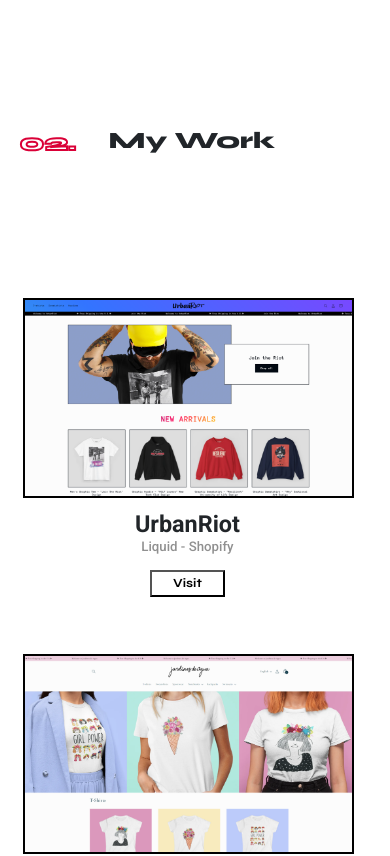
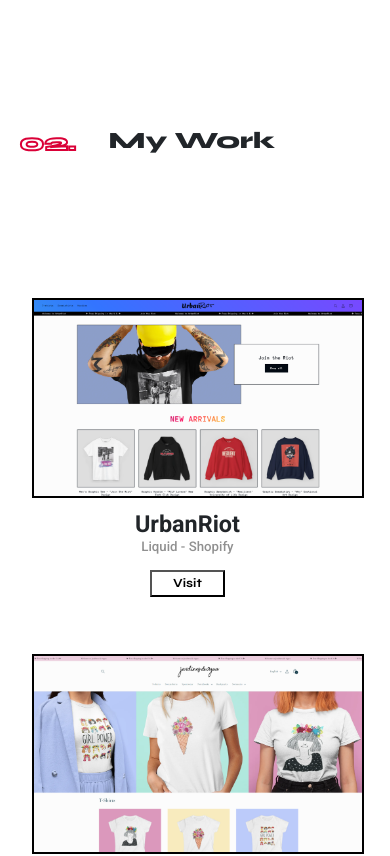
Before and after one commit to titoAndrade/titodev, a React (Create React App) app: page / in a window 390 px wide. Shown: the part 2269-3125 px from the top of the page. Built offline with nearby package versions, Linux system fonts and the light colour scheme; the HTML template or start-up script is replaced by a standard one.

Commit message:
works_margin_left_30%

```diff
--- a/src/routes/Home/Home.css
+++ b/src/routes/Home/Home.css
@@ -292,7 +292,7 @@
   }
 
   #row-work-cards img {
-    margin-left: -35%;
+    margin-left: -30%;
     width: 85vmin;
   }
 
```
